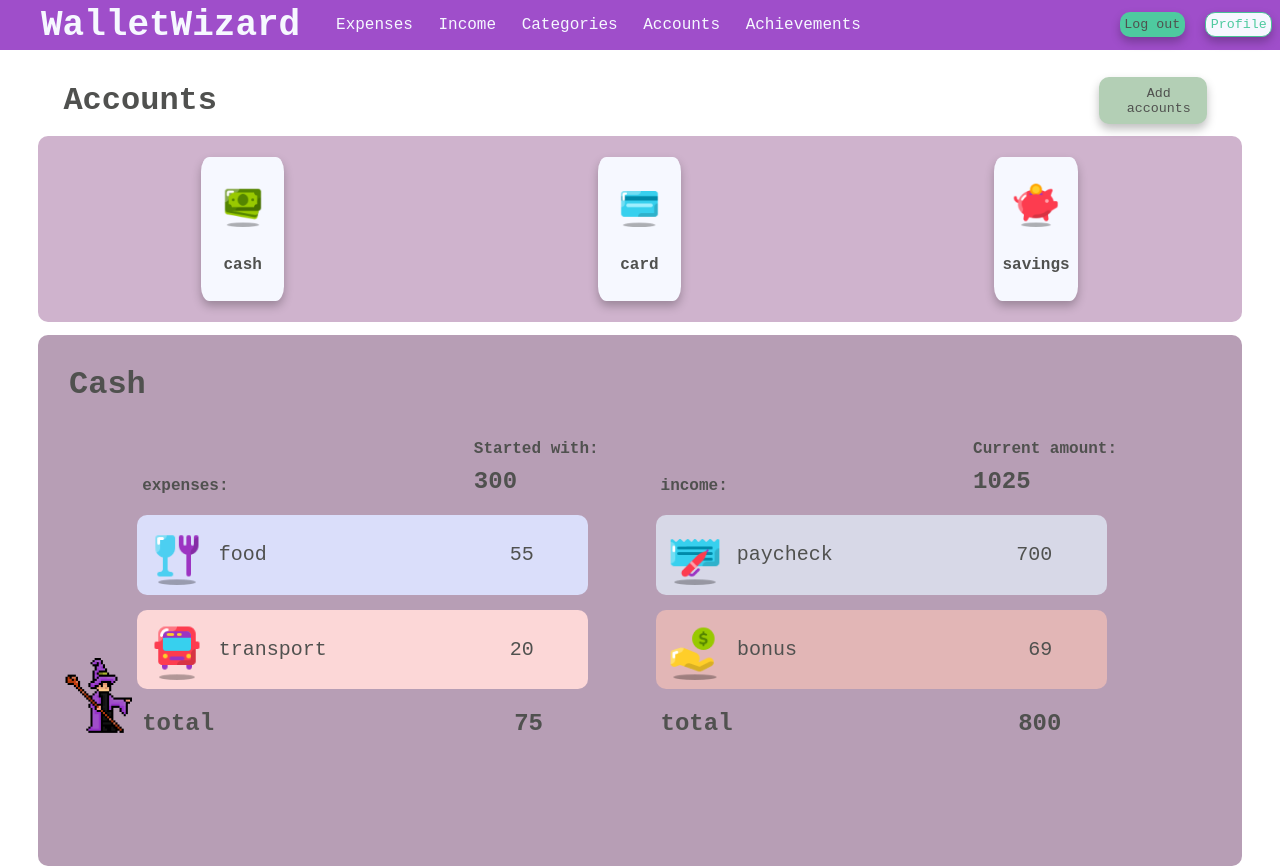
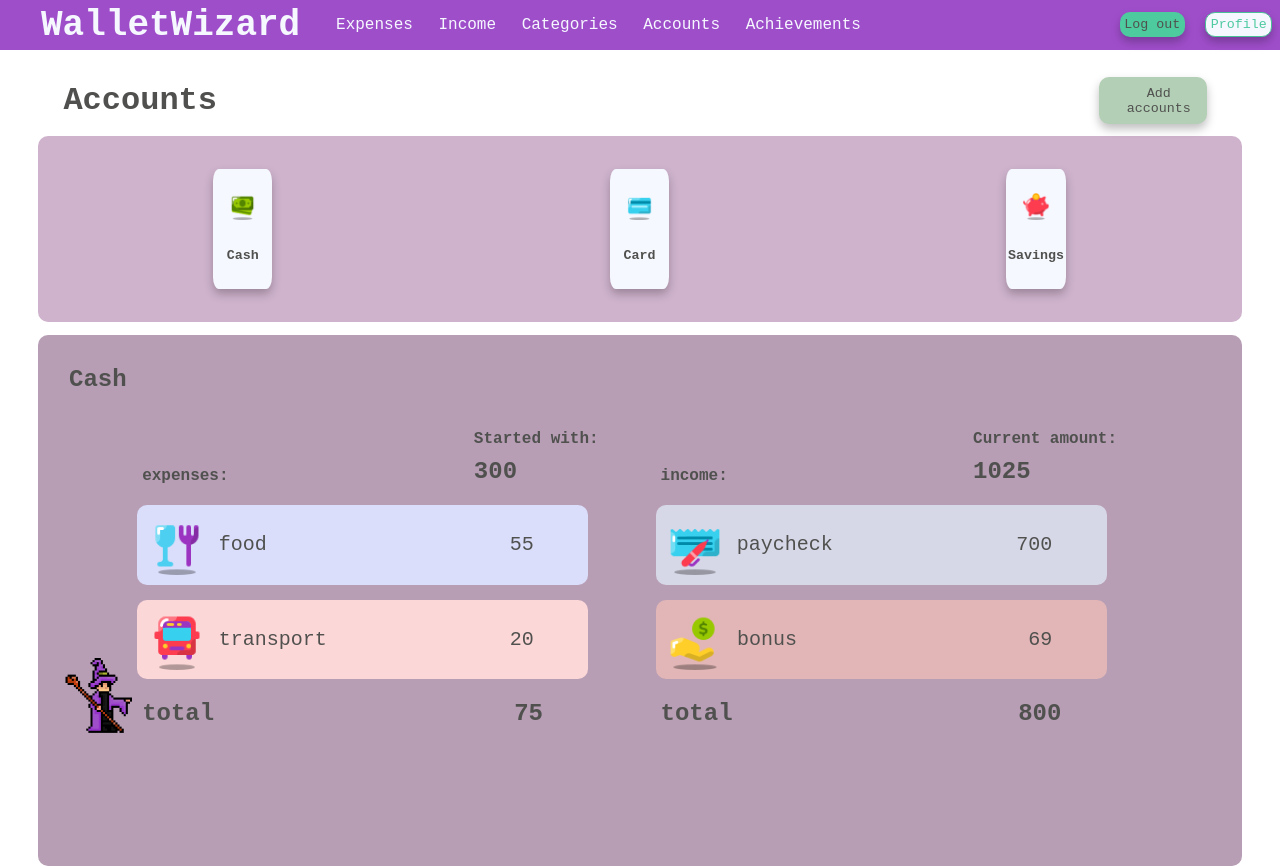
Before and after one commit to yyong1/wallet-wizard-React, a React (Create React App) app: page /accounts in a window 1280 px wide. Built offline with nearby package versions, Linux system fonts and the light colour scheme; some icons are missing.

Commit message:
change title on accounts

```diff
--- a/src/components/accounts/Accounts.js
+++ b/src/components/accounts/Accounts.js
@@ -15,9 +15,9 @@ import wizard from '../../small-wizard.png';
 
 const Accounts = () => {
     const [main, setMain] = useState([
-        { id: 0, label: "cash", icon: cash },
-        { id: 1, label: "card", icon: card },
-        { id: 2, label: "savings", icon: savings }
+        { id: 0, label: "Cash", icon: cash },
+        { id: 1, label: "Card", icon: card },
+        { id: 2, label: "Savings", icon: savings }
     ])
 
     const [expenses, setExpenses] = useState([
@@ -37,6 +37,12 @@ const Accounts = () => {
 
     const title = 'Accounts';
     const single = 'account';
+
+    const [secondaryTitle, setSecondaryTitle] = useState('Cash');
+        function changeTitle(secondaryTitle) {
+        setSecondaryTitle(secondaryTitle);
+    }
+
     return (
         <div className="accounts">
             {modal && <Modal title={title} toggle={toggle} single={single} placeholder='cash'/>}
@@ -54,16 +60,16 @@ const Accounts = () => {
                 <div className='main-items' style={{borderRadius:"10px"}}>
                     <div className='card-list'>
                         {main.map((i) => (
-                            <div key={i.id} className='card' style={{ width: "15%" }}>
+                            <button key={i.id} className='card' style={{ width: "15%" }} onClick={()=>{setSecondaryTitle(i.label)}}>
                                 <img src={i.icon}></img>
                                 <p>{i.label}</p>
-                            </div>
+                            </button>
                         ))}
                     </div>
                 </div>
             </div>
             <div className='secondary' style={{display:visible}}>
-                <h1>Cash</h1>
+                <h2>{secondaryTitle}</h2>
                 <div className='secondary-items'>
                     <div className='half'>
                         <div className='status'>
```
